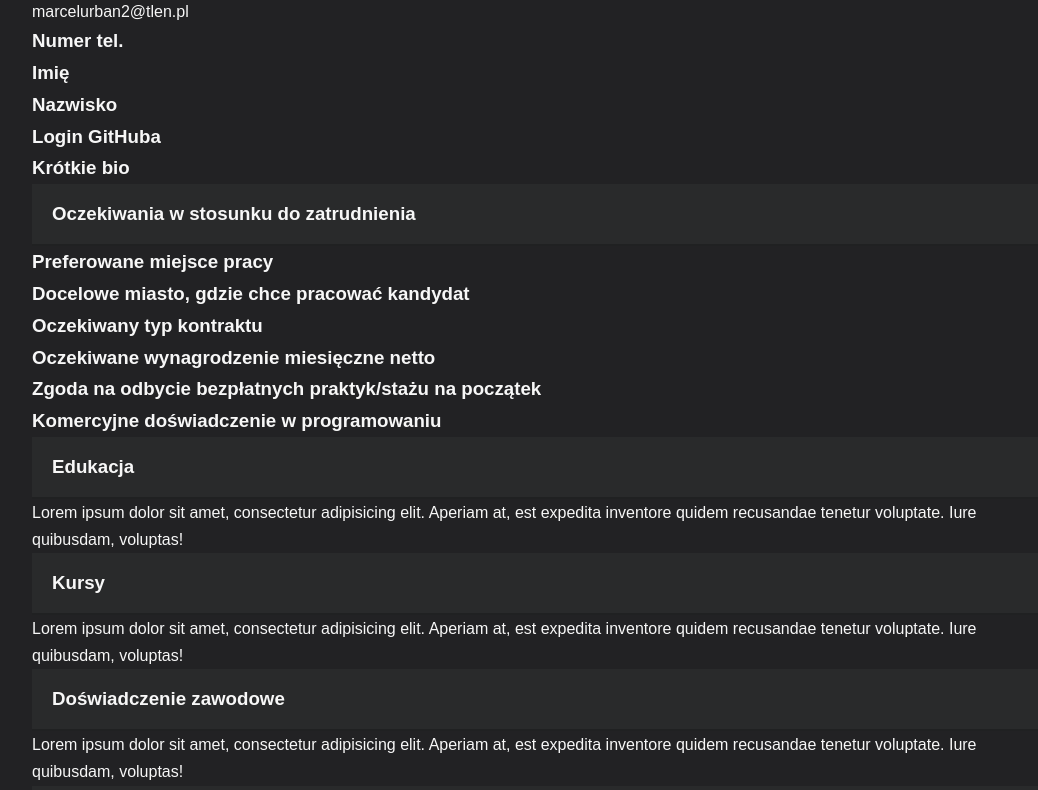
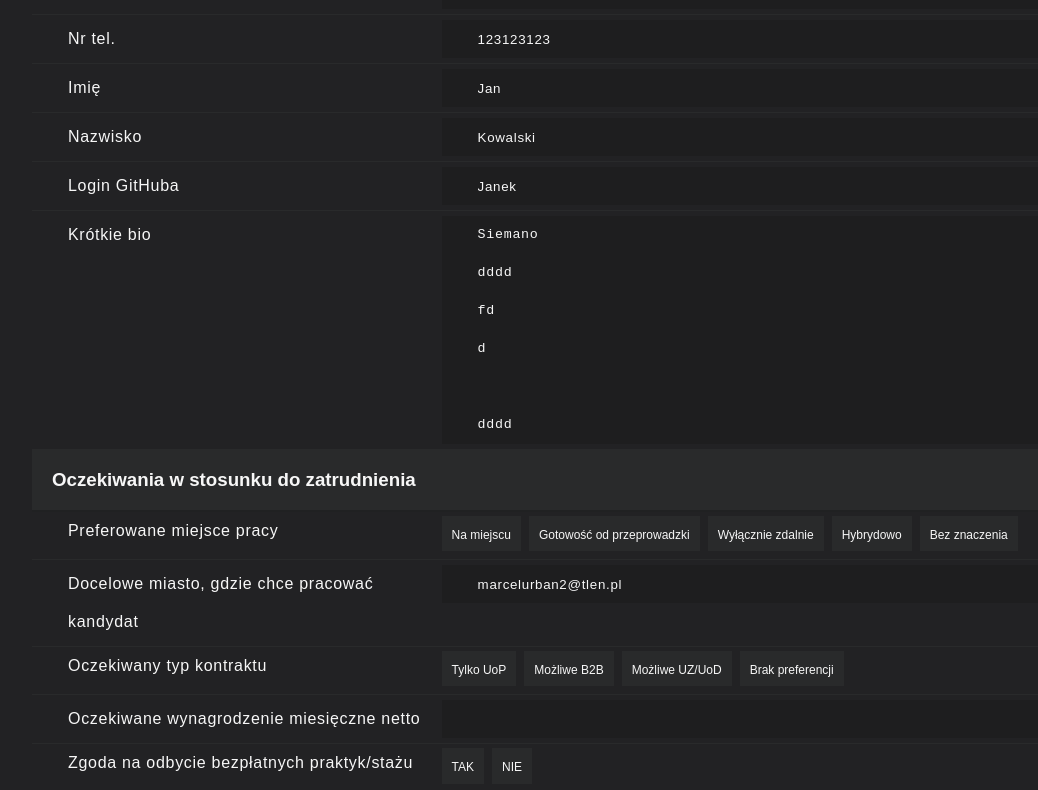
Before and after one commit to Jutrzenka/HeadHunterG11-FR, a React (Create React App) app: page /cv/edit in a window 1280 px wide. Shown: the part 230-1020 px from the top of the page, without its empty margins (96-1134 px from the left). Built offline with nearby package versions, Linux system fonts and the light colour scheme; no server answers.

Commit message:
Complete html layout

```diff
--- /dev/null
+++ b/src/components/common/InputV2/Input.tsx
@@ -0,0 +1,45 @@
+import React, { useState } from 'react';
+import './_Input.scss';
+
+type Type = 'text' | 'number' | 'password' | 'radio';
+
+interface Props {
+  nameValue?: string;
+  value: any;
+  type: Type;
+  min?: number;
+  title?: string;
+  maxLength?: number;
+  minLength?: number;
+}
+
+export const Input = ({
+  nameValue,
+  value,
+  type,
+  min,
+  title,
+  maxLength,
+  minLength,
+}: Props) => {
+  const [inputValue, setInputValue] = useState(value);
+  return (
+    <div className={'component-Input'}>
+      <label>
+        {title && <p>{title}</p>}
+        <input
+          value={inputValue}
+          type={type}
+          min={min ? min : 0}
+          maxLength={maxLength ? maxLength : 524288}
+          minLength={minLength ? minLength : 0}
+          placeholder={nameValue}
+          onChange={(event) => {
+            setInputValue(event.target.value.trimStart());
+            value(event.target.value.trim());
+          }}
+        />
+      </label>
+    </div>
+  );
+};
--- /dev/null
+++ b/src/components/common/InputV2/_Input.scss
@@ -0,0 +1,3 @@
+div.component-Input {
+
+}
--- a/src/components/common/Textarea/Textarea.tsx
+++ b/src/components/common/Textarea/Textarea.tsx
@@ -2,22 +2,27 @@ import React, { useEffect, useRef, useState } from 'react';
 import './_Textarea.scss';
 
 interface Props {
-  nameValue: string;
   value: any;
+  nameValue?: string;
   title?: string;
+  minLength?: number;
   maxLength?: number;
-  minLength?: number;
+  maxHeight?: number;
+  // lineHeightPX?: number;
 }
 
 export const Textarea = ({
   nameValue,
   value,
   title,
-  maxLength,
-  minLength,
+  maxLength = 1000,
+  maxHeight = 70,
 }: Props) => {
   const [inputValue, setInputValue] = useState(value);
   const activeSlideRef = useRef<HTMLTextAreaElement>(null);
+  const styleCss = {
+    maxHeight: `${maxHeight}vh`,
+  };
 
   useEffect(() => {
     if (activeSlideRef.current != null) {
@@ -37,18 +42,18 @@ export const Textarea = ({
     <div className={'component-Textarea'}>
       <label>
         {title && <p>{title}</p>}
-        <br />
         <textarea
+          style={styleCss}
+          maxLength={maxLength}
           ref={activeSlideRef}
           value={inputValue}
           onChange={(event) => {
-            event.target.style.height = '40px';
-            // event.target.style.height = `${event.target.scrollHeight}px`;
+            // event.target.style.height = '76px';
             setInputValue(event.target.value);
           }}
           onBlur={(event) => {
             if (event.target.value.trim() !== inputValue) {
-              event.target.style.height = '40px';
+              event.target.style.height = '76px';
             }
             setInputValue(event.target.value.trim());
           }}
--- a/src/components/common/Textarea/_Textarea.scss
+++ b/src/components/common/Textarea/_Textarea.scss
@@ -3,7 +3,7 @@ div.component-Textarea {
 
       textarea {
         resize: none;
-        overflow: hidden;
+        //overflow: hidden;
         border: none;
         background-color: red;
       }
--- a/src/views/App/EditCvView/EditCvView.tsx
+++ b/src/views/App/EditCvView/EditCvView.tsx
@@ -1,69 +1,77 @@
-import React from 'react';
+import React, { useState } from 'react';
 
 import './_EditCvView.scss';
 import { Header } from '../../../components/common/Header/Header';
 import { FaGithub, FaPhone, MdEmail } from 'react-icons/all';
+import { Input } from '../../../components/common/InputV2/Input';
+import { Button } from '../../../components/common/Button/Button';
+import { Textarea } from '../../../components/common/Textarea/Textarea';
+import { Select } from '../../../components/common/Select/Select';
+import { Radio } from '../../../components/common/Radio/Radio';
 
 export const EditCvView = () => {
+  const [userData, setUserDAta] = useState({
+    about: {
+      email: 'marcelurban2@tlen.pl',
+      tel: '123123123',
+      firstName: 'Jan',
+      lastName: 'Kowalski',
+      githubUsername: 'Janek',
+      bio: 'Siemano \ndddd\nfd\nd\n\ndddd',
+    },
+    hireExpectations: {
+      expectedTypeWork: '',
+      targetWorkCity: '',
+      expectedContractType: '',
+      expectedSalary: '',
+      canTakeApprenticeship: '',
+      monthsOfCommercialExp: '',
+    },
+    education: '',
+    courses: '',
+    workExperience: '',
+    portfolioUrls: '',
+    projectUrls: '',
+  });
+
   return (
     <main className={'view-EditCvView'}>
       <Header />
       <h1>EditCvView</h1>
-      {/*<section className="student-contact container">*/}
-      {/*  <div className="img-wrap">*/}
-      {/*    <img src="/img/icons/avatar.svg" alt="avatar" />*/}
-      {/*    <h3>Jan Kowalski</h3>*/}
-      {/*    <div>*/}
-      {/*      <FaGithub />*/}
-      {/*      <p>jankowalski</p>*/}
-      {/*    </div>*/}
-      {/*  </div>*/}
-      {/*  <div className="contact-wrap">*/}
-      {/*    <div>*/}
-      {/*      <FaPhone />*/}
-      {/*      <p>+48 566 072 227</p>*/}
-      {/*    </div>*/}
-
-      {/*    <div>*/}
-      {/*      <MdEmail />*/}
-      {/*      <p>jankowalski@gmail.com</p>*/}
-      {/*    </div>*/}
-      {/*  </div>*/}
-      {/*</section>*/}
-
+      {/*##FORMULARZ */}
       <section className="student-about container">
         <div className="title-wrap">
           <h3>Ogólne</h3>
+          <Button title={'Edytuj'} />
         </div>
+
         <div className="content-wrap">
-          <div className="settingsList">
-            <div className="settingsListItem">
-              <h3 className="settingsListItemLabel">Adres e-mail</h3>
-              <span className="settingsListItemContent">
-                marcelurban2@tlen.pl
-              </span>
-            </div>
-            <div className="settingsListItem">
-              <h3 className="settingsListItemLabel">Numer tel.</h3>
-              <span className="settingsListItemContent"></span>
-            </div>
-            <div className="settingsListItem">
-              <h3 className="settingsListItemLabel">Imię</h3>
-              <span className="settingsListItemContent"></span>
-            </div>
-            <div className="settingsListItem">
-              <h3 className="settingsListItemLabel">Nazwisko</h3>
-              <span className="settingsListItemContent"></span>
-            </div>
-            <div className="settingsListItem">
-              <h3 className="settingsListItemLabel">Login GitHuba</h3>
-              <span className="settingsListItemContent"></span>
-            </div>
-            <div className="settingsListItem">
-              <h3 className="settingsListItemLabel">Krótkie bio</h3>
-              <span className="settingsListItemContent"></span>
-            </div>
-          </div>
+          <Input
+            title={'Adres e-mail'}
+            value={userData.about.email}
+            type={'text'}
+          />
+          <Input title={'Nr tel.'} value={userData.about.tel} type={'text'} />
+          <Input
+            title={'Imię'}
+            value={userData.about.firstName}
+            type={'text'}
+          />
+          <Input
+            title={'Nazwisko'}
+            value={userData.about.lastName}
+            type={'text'}
+          />
+          <Input
+            title={'Login GitHuba'}
+            value={userData.about.githubUsername}
+            type={'text'}
+          />
+          <Textarea
+            nameValue={'bio'}
+            title={'Krótkie bio'}
+            value={userData.about.bio}
+          />
         </div>
       </section>
 
@@ -71,45 +79,51 @@ export const EditCvView = () => {
         <div className="title-wrap">
           <h3>Oczekiwania w stosunku do zatrudnienia</h3>
         </div>
+
         <div className="content-wrap">
-          <div className="settingsList">
-            <div className="settingsListItem">
-              <h3 className="settingsListItemLabel">
-                Preferowane miejsce pracy
-              </h3>
-              <span className="settingsListItemContent"></span>
-            </div>
-            <div className="settingsListItem">
-              <h3 className="settingsListItemLabel">
-                Docelowe miasto, gdzie chce pracować kandydat
-              </h3>
-              <span className="settingsListItemContent"></span>
-            </div>
-            <div className="settingsListItem">
-              <h3 className="settingsListItemLabel">
-                Oczekiwany typ kontraktu
-              </h3>
-              <span className="settingsListItemContent"></span>
-            </div>
-            <div className="settingsListItem">
-              <h3 className="settingsListItemLabel">
-                Oczekiwane wynagrodzenie miesięczne netto
-              </h3>
-              <span className="settingsListItemContent"></span>
-            </div>
-            <div className="settingsListItem">
-              <h3 className="settingsListItemLabel">
-                Zgoda na odbycie bezpłatnych praktyk/stażu na początek
-              </h3>
-              <span className="settingsListItemContent"></span>
-            </div>
-            <div className="settingsListItem">
-              <h3 className="settingsListItemLabel">
-                Komercyjne doświadczenie w programowaniu
-              </h3>
-              <span className="settingsListItemContent"></span>
-            </div>
-          </div>
+          <Select
+            title={'Preferowane miejsce pracy'}
+            selects={[
+              'Na miejscu',
+              'Gotowość od przeprowadzki',
+              'Wyłącznie zdalnie',
+              'Hybrydowo',
+              'Bez znaczenia',
+            ]}
+          />
+
+          <Input
+            title={'Docelowe miasto, gdzie chce pracować kandydat'}
+            value={userData.about.email}
+            type={'text'}
+          />
+
+          <Select
+            title={'Oczekiwany typ kontraktu'}
+            selects={[
+              'Tylko UoP',
+              'Możliwe B2B',
+              'Możliwe UZ/UoD',
+              'Brak preferencji',
+            ]}
+          />
+
+          <Input
+            title={'Oczekiwane wynagrodzenie miesięczne netto'}
+            value={userData.hireExpectations.expectedSalary}
+            type={'number'}
+          />
+
+          <Select
+            title={'Zgoda na odbycie bezpłatnych praktyk/stażu na początek'}
+            selects={['TAK', 'NIE']}
+          />
+
+          <Input
+            title={'Komercyjne doświadczenie w programowaniu'}
+            value={userData.hireExpectations.monthsOfCommercialExp}
+            type={'number'}
+          />
         </div>
       </section>
 
@@ -118,16 +132,7 @@ export const EditCvView = () => {
           <h3>Edukacja</h3>
         </div>
         <div className="content-wrap">
-          <div className="settingsList">
-            <div className="settingsListItem">
-              <h3 className="settingsListItemLabel"></h3>
-              <span className="settingsListItemContent">
-                Lorem ipsum dolor sit amet, consectetur adipisicing elit.
-                Aperiam at, est expedita inventore quidem recusandae tenetur
-                voluptate. Iure quibusdam, voluptas!
-              </span>
-            </div>
-          </div>
+          <Textarea value={userData.education} />
         </div>
       </section>
 
@@ -136,16 +141,7 @@ export const EditCvView = () => {
           <h3>Kursy</h3>
         </div>
         <div className="content-wrap">
-          <div className="settingsList">
-            <div className="settingsListItem">
-              <h3 className="settingsListItemLabel"></h3>
-              <span className="settingsListItemContent">
-                Lorem ipsum dolor sit amet, consectetur adipisicing elit.
-                Aperiam at, est expedita inventore quidem recusandae tenetur
-                voluptate. Iure quibusdam, voluptas!
-              </span>
-            </div>
-          </div>
+          <Textarea value={userData.courses} />
         </div>
       </section>
 
@@ -154,52 +150,25 @@ export const EditCvView = () => {
           <h3>Doświadczenie zawodowe</h3>
         </div>
         <div className="content-wrap">
-          <div className="settingsList">
-            <div className="settingsListItem">
-              <h3 className="settingsListItemLabel"></h3>
-              <span className="settingsListItemContent">
-                Lorem ipsum dolor sit amet, consectetur adipisicing elit.
-                Aperiam at, est expedita inventore quidem recusandae tenetur
-                voluptate. Iure quibusdam, voluptas!
-              </span>
-            </div>
-          </div>
+          <Textarea value={userData.workExperience} />
         </div>
       </section>
 
-      <section className="student-portfolio container">
+      <section className="student-work_experience container">
         <div className="title-wrap">
           <h3>Portfolio</h3>
         </div>
         <div className="content-wrap">
-          <div className="settingsList">
-            <div className="settingsListItem">
-              <h3 className="settingsListItemLabel"></h3>
-              <span className="settingsListItemContent">
-                Lorem ipsum dolor sit amet, consectetur adipisicing elit.
-                Aperiam at, est expedita inventore quidem recusandae tenetur
-                voluptate. Iure quibusdam, voluptas!
-              </span>
-            </div>
-          </div>
+          <Textarea value={userData.portfolioUrls} />
         </div>
       </section>
 
-      <section className="student-project container">
+      <section className="student-work_experience container">
         <div className="title-wrap">
           <h3>Projekt na zaliczenie</h3>
         </div>
         <div className="content-wrap">
-          <div className="settingsList">
-            <div className="settingsListItem">
-              <h3 className="settingsListItemLabel"></h3>
-              <span className="settingsListItemContent">
-                Lorem ipsum dolor sit amet, consectetur adipisicing elit.
-                Aperiam at, est expedita inventore quidem recusandae tenetur
-                voluptate. Iure quibusdam, voluptas!
-              </span>
-            </div>
-          </div>
+          <Textarea value={userData.projectUrls} />
         </div>
       </section>
     </main>
--- a/src/views/App/EditCvView/_EditCvView.scss
+++ b/src/views/App/EditCvView/_EditCvView.scss
@@ -1,5 +1,6 @@
 @import '../../../styles/mixins';
 main.view-EditCvView {
+  section{
     .title-wrap {
       background-color: var(--form-background-color);
       @include flex(row, center, space-between);
@@ -15,21 +16,162 @@ main.view-EditCvView {
       //    width: 15px;
       //    //color: var(--input-raiting-text-color);
       //  }
-    //
-    //  input {
-    //    background-color: var(--section-background-color);
-    //    height: 38px;
-    //    width: 365px;
-    //    color: var(--main-color);
-    //    padding: 0 12px 0 36px;
-    //    letter-spacing: 0.7px;
-    //
-    //    &:focus {
-    //      outline: none;
-    //    }
-    //  }
+    }
+
+    .content-wrap{
+
+      .component-Input {
+        border-bottom: 1px solid var(--form-background-color);
+
+        label {
+          display: flex;
+          margin: 5px 0;
+          //justify-content: space-between;
+          align-items: flex-start;
+
+          p {
+            flex-basis: 40%;
+            //height: 38px;
+            //width: 365px;
+            //color: var(--main-color);
+            padding: 0 12px 0 36px;
+            letter-spacing: 0.7px;
+            line-height: 38px;
+          }
+
+          input {
+            flex-grow: 1;
+            //flex-basis: 70%;
+            background-color: var(--section-background-color);
+            height: 38px;
+            //width: 365px;
+            color: var(--main-color);
+            padding: 0 12px 0 36px;
+            letter-spacing: 0.7px;
+
+            //&:focus {
+            //  outline: none;
             //}
           }
+        }
+      }
+
+      .component-Textarea{
+        border-bottom: 1px solid var(--form-background-color);
+
+        label {
+          display: flex;
+          margin: 5px 0;
+          //justify-items: flex-end;
+          //justify-content: space-between;
+
+          p {
+            flex-basis: 40%;
+            //height: 38px;
+            //width: 365px;
+            //color: var(--main-color);
+            padding: 0 12px 0 36px;
+            letter-spacing: 0.7px;
+            line-height: 38px;
+          }
+
+          textarea {
+            flex-grow: 1;
+            //flex-basis: 70%;
+            background-color: var(--section-background-color);
+
+            line-height: 38px;
+
+            //height: 38px;
+            //width: 365px;
+            color: var(--main-color);
+            padding: 0 12px 0 36px;
+            letter-spacing: 0.7px;
+
+            //&:focus {
+            //  outline: none;
+            //}
+          }
+        }
+      }
+
+      .component-Select{
+        display: flex;
+        margin: 0;
+        border-bottom: 1px solid var(--form-background-color);
+
+        p{
+          flex-basis: 40%;
+          padding: 0 12px 0 36px;
+          letter-spacing: 0.7px;
+          line-height: 38px;
+        }
+        .select-wrap{
+          flex-basis: 60%;
+          flex-wrap: wrap;
+          align-items: flex-start;
+          //align-items: stretch;
+          .select{
+            margin: 0 8px 8px 0;
+            .component-Button{
+              button{}
+            }
+          }
+        }
+      }
+
+      .component-Radio{
+        display: flex;
+        border-bottom: 1px solid var(--form-background-color);
+        p{
+          flex-basis: 70%;
+          padding: 0 12px 0 36px;
+          letter-spacing: 0.7px;
+          line-height: 38px;
+        }
+        .radio-wrap{
+          display: flex;
+          div{
+            .component-Input {
+              label {
+                display: flex;
+                margin: 5px 0;
+                //justify-content: space-between;
+
+                p {
+                  flex-basis: 30%;
+                  //height: 38px;
+                  //width: 365px;
+                  //color: var(--main-color);
+                  padding: 0 12px 0 36px;
+                  letter-spacing: 0.7px;
+                  line-height: 38px;
+                }
+
+                input {
+                  flex-grow: 1;
+                  //flex-basis: 70%;
+                  background-color: var(--section-background-color);
+                  //height: 38px;
+                  //width: 365px;
+                  color: var(--main-color);
+                  padding: 0 12px 0 36px;
+                  letter-spacing: 0.7px;
+
+                  //&:focus {
+                  //  outline: none;
+                  //}
+                }
+              }
+            }
+          }
+        }
+      }
+    }
+  }
+}
+
+
 
   //.hireExpectations{
   //  background-color: var(--form-background-color);
@@ -37,4 +179,3 @@ main.view-EditCvView {
   //  padding: 14px 20px;
   //  border-bottom: 2px solid var(--underline-color);
   //}
-}
```
Lines whose indentation alone changed are shown as unchanged.
